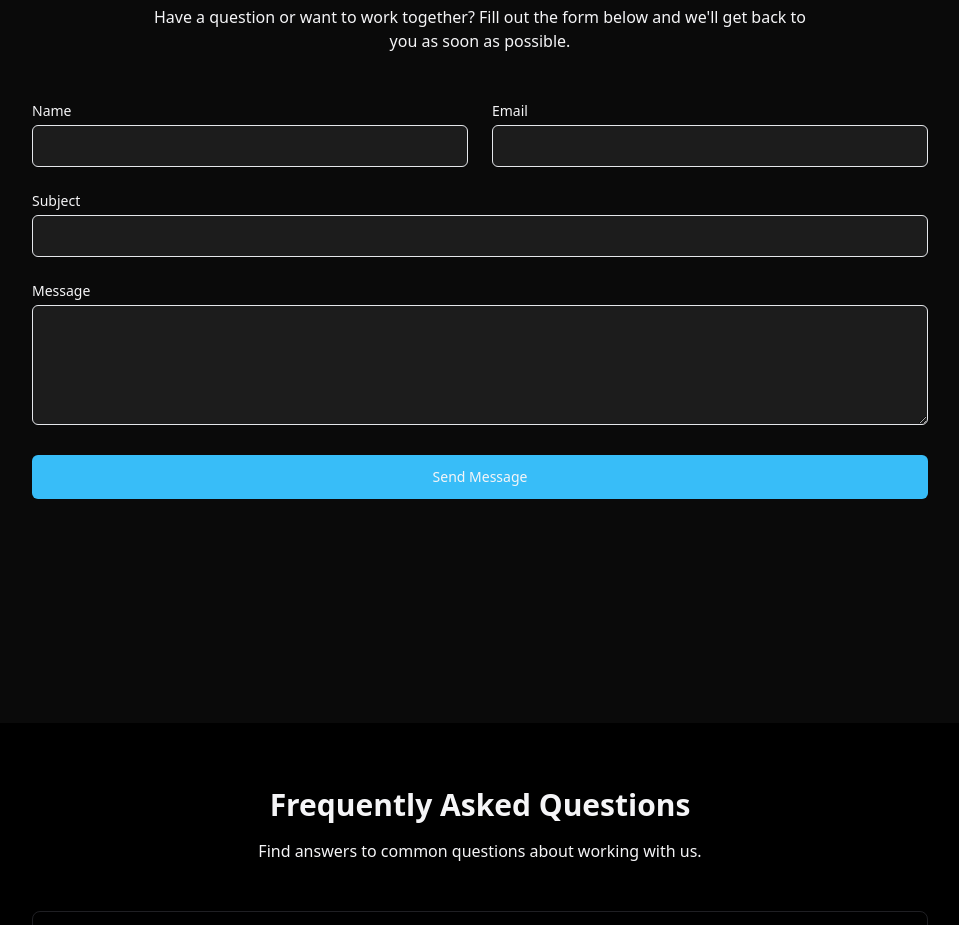
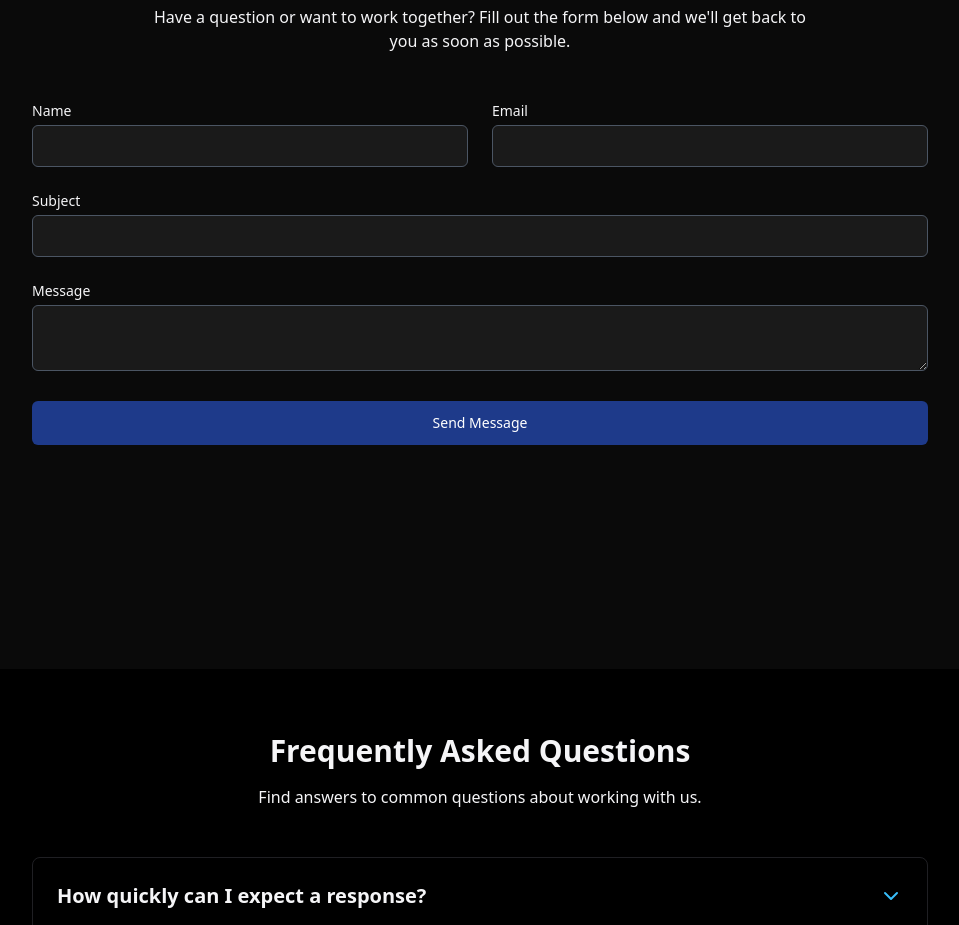
Before and after one commit to waleedshoaib2/Equinology, a React (Vite) app: page /contact in a window 1280 px wide. Shown: the part 1414-2339 px from the top of the page, without its empty margins (160-1119 px from the left). Built offline with nearby package versions, Linux system fonts and the light colour scheme.

Commit message:
outline fixed

```diff
--- a/src/pages/ContactPage.tsx
+++ b/src/pages/ContactPage.tsx
@@ -349,31 +349,36 @@ const ContactForm = () => {
               <div className="grid grid-cols-1 md:grid-cols-2 gap-6">
                 <div>
                   <label className="block text-sm font-medium mb-1">Name</label>
-                  <input type="text" name="name" className="w-full px-4 py-2 border rounded-md bg-background" value={formData.name} onChange={handleChange} />
+                  <input type="text" name="name" className="w-full px-4 py-2 border border-gray-600 rounded-md bg-[#1a1a1a] text-white focus:ring-0 focus:border-gray-400" value={formData.name} onChange={handleChange} />
                   {errors.name && <p className="text-red-500 text-xs mt-1">{errors.name}</p>}
                 </div>
                 <div>
                   <label className="block text-sm font-medium mb-1">Email</label>
-                  <input type="email" name="email" className="w-full px-4 py-2 border rounded-md bg-background" value={formData.email} onChange={handleChange} />
+                  <input type="email" name="email" className="w-full px-4 py-2 border border-gray-600 rounded-md bg-[#1a1a1a] text-white focus:ring-0 focus:border-gray-400" value={formData.email} onChange={handleChange} />
                   {errors.email && <p className="text-red-500 text-xs mt-1">{errors.email}</p>}
                 </div>
               </div>
 
               <div>
                 <label className="block text-sm font-medium mb-1">Subject</label>
-                <input type="text" name="subject" className="w-full px-4 py-2 border rounded-md bg-background" value={formData.subject} onChange={handleChange} />
+                <input type="text" name="subject" className="w-full px-4 py-2 border border-gray-600 rounded-md bg-[#1a1a1a] text-white focus:ring-0 focus:border-gray-400" value={formData.subject} onChange={handleChange} />
                 {errors.subject && <p className="text-red-500 text-xs mt-1">{errors.subject}</p>}
               </div>
 
               <div>
                 <label className="block text-sm font-medium mb-1">Message</label>
-                <textarea name="message" className="w-full px-4 py-2 border rounded-md bg-background min-h-[120px]" value={formData.message} onChange={handleChange}></textarea>
+                <textarea name="message" className="w-full px-4 py-2 border border-gray-600 rounded-md bg-[#1a1a1a] text-white focus:ring-0 focus:border-gray-400" value={formData.message} onChange={handleChange}></textarea>
                 {errors.message && <p className="text-red-500 text-xs mt-1">{errors.message}</p>}
               </div>
 
-              <button type="submit" className="w-full py-3 bg-primary text-primary-foreground rounded-md font-medium text-sm" disabled={isSubmitting}>
-                {isSubmitting ? "Sending..." : "Send Message"}
-              </button>
+              <button
+  type="submit"
+  className="w-full py-3 bg-[#1E3A8A] hover:bg-[#1E40AF] text-white rounded-md font-medium text-sm transition-all duration-200"
+  disabled={isSubmitting}
+>
+  {isSubmitting ? "Sending..." : "Send Message"}
+</button>
+
             </form>
           )}
         </div>
```
